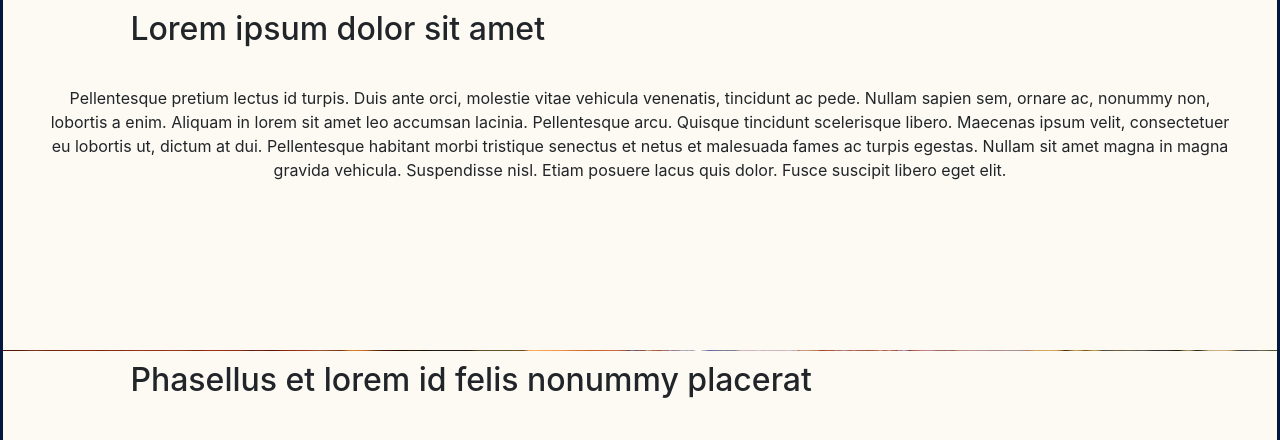
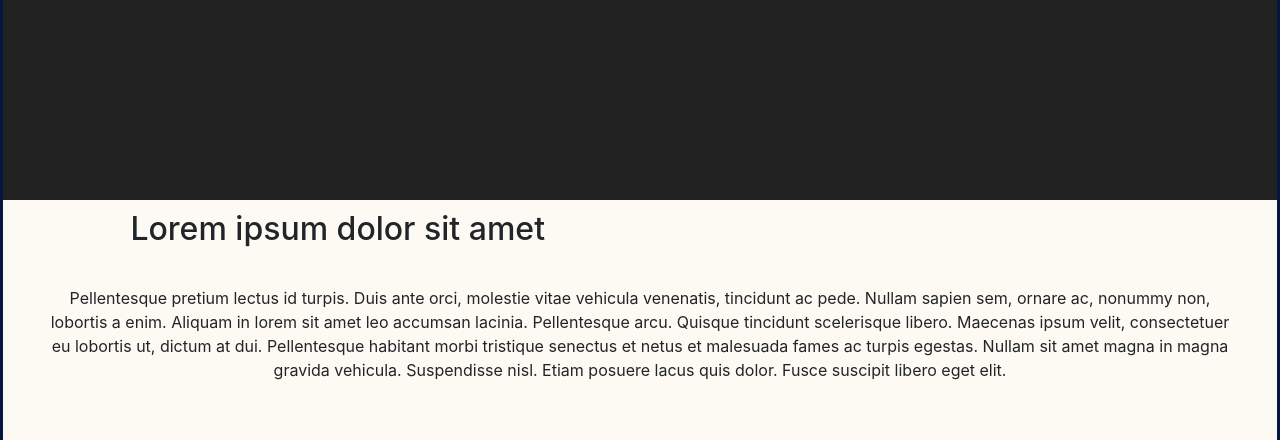
Before and after one commit to lukaster/keramika_brana_jazyku_mark_2, a PHP site: page /templates/teachers.html in a window 1280 px wide. Shown: the part 105-545 px from the top of the page. Run offline with PHP 8.4, Linux system fonts and the light colour scheme; style sheets or scripts are compiled from the project's sources; some libraries are stand-ins or nearby versions.

Commit message:
tweaking video

```diff
--- a/styling/generated_css/teachers_styling.css
+++ b/styling/generated_css/teachers_styling.css
@@ -8,10 +8,6 @@
 
 .content-filler {
   min-height: 350px;
-}
-
-#videorow {
-  position: absolute;
 }
 
 #video_wallpaper {
--- a/styling/scss_styling/teachers_styling.scss
+++ b/styling/scss_styling/teachers_styling.scss
@@ -16,13 +16,11 @@ $cdarkbeige: #bfbd9f;
 .content-filler {
   min-height: 350px;
 }
-
-#videorow {
-  position: absolute;
+#videorow{
+//position: absolute;
  // height: 50%;
 }
-
-#video_wallpaper {
+#video_wallpaper{
   display: block;
   position: relative;
   width: auto;
@@ -45,7 +43,6 @@ $cdarkbeige: #bfbd9f;
   // padding-top:79px!important;
 }
 }
-
 @media (max-width: 767px) {
   .fixed-attachment {
   // border: 5px solid #000;
--- a/templates/teachers.html
+++ b/templates/teachers.html
@@ -49,9 +49,9 @@
         $("#video_wallpaper").wallpaper({
             source: {
                 poster: "../images/video/promoposter.png",
-                webm: "../images/video/promovid.webm",
+              //  webm: "../images/video/promovid.webm",
                 mp4: "../images/video/promovid.mp4",
-                ogg: "../images/video/promovid.ogv"
+                ogg: "../images/video/promovid.ogg"
             }
         });
     });
@@ -62,7 +62,7 @@
 </nav>
 <div class="container-fluid">
     <div id="videorow" class="row">
-        <div  id="video_wallpaper" ></div>
+        <div  id="video_wallpaper" class="col-12"></div>
     </div>
     <div class="row content-filler">
         <section>
```
Also changed, not shown: 2 other files. Lines whose indentation alone changed are shown as unchanged.
